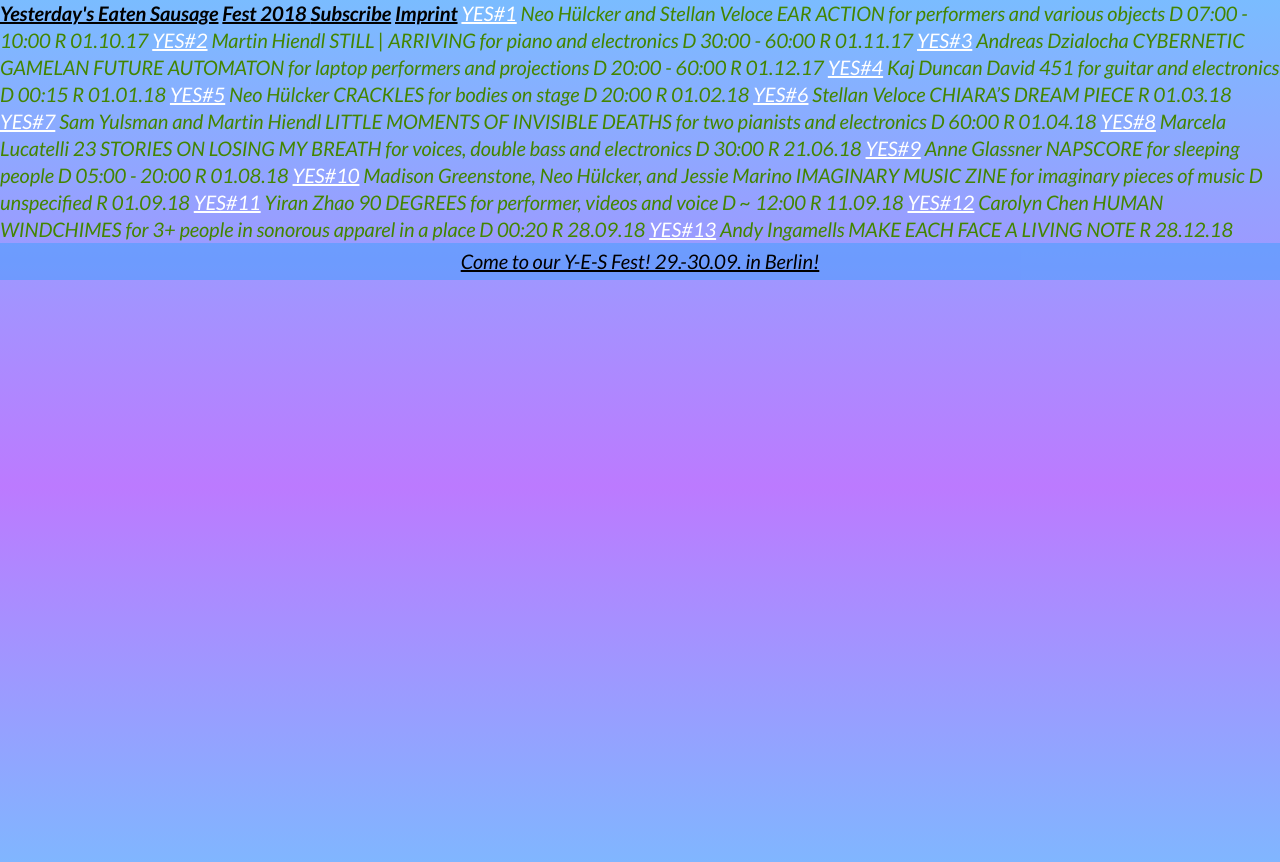
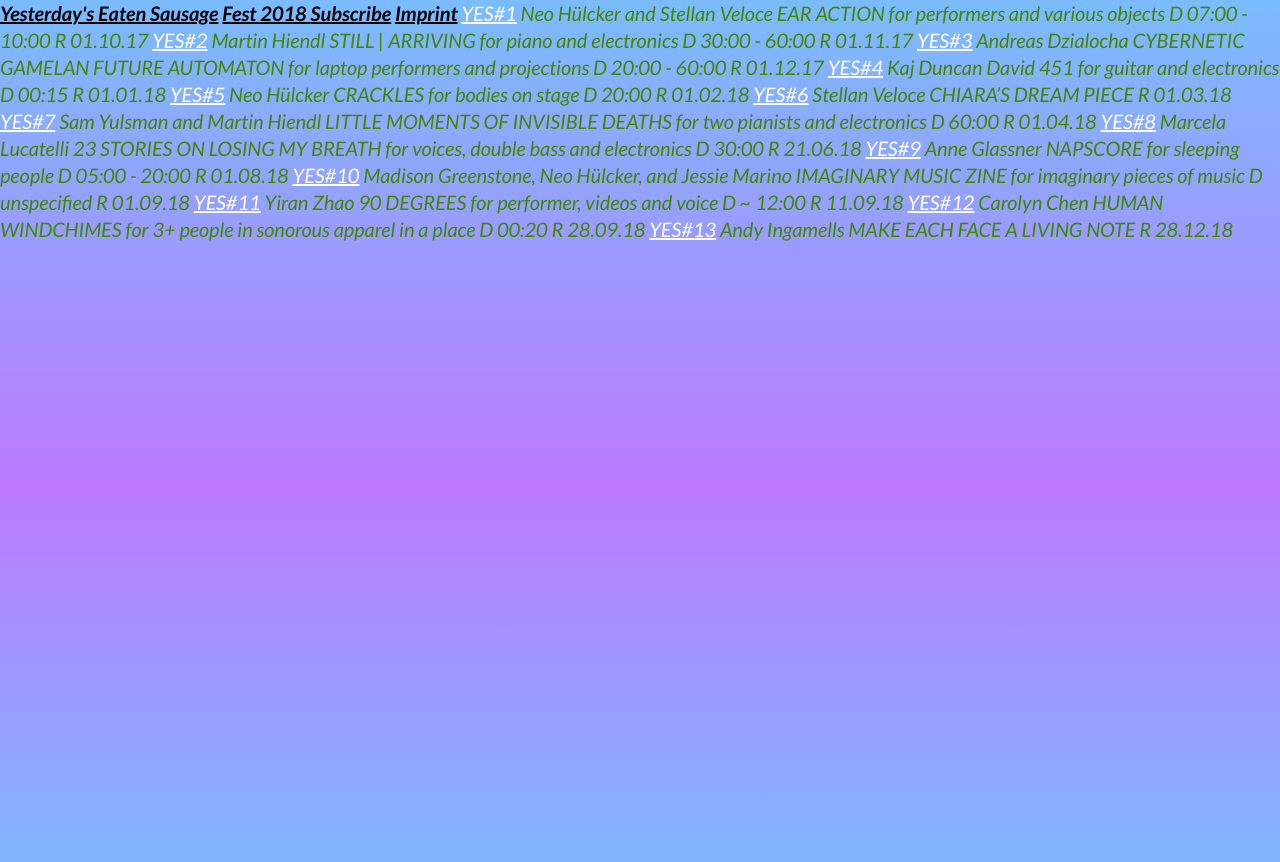
Before and after one commit to adzialocha/y-e-s, a Jekyll site: the page built from index.md, in a window 1280 px wide. Shown: the top 862 px of the page. Built offline with Jekyll 4.4.1, drawn with Linux system fonts in a browser that asks for light colours.

Commit message:
Remove the fest link

```diff
--- a/index.md
+++ b/index.md
@@ -42,6 +42,3 @@ layout: default
     </section>
   </article>
 {% endfor %}
-<article class="blue">
-  <a href="https://2018.y-e-s.org" target="_blank">Come to our Y-E-S Fest! 29.-30.09. in Berlin!</a>
-</article>
```
